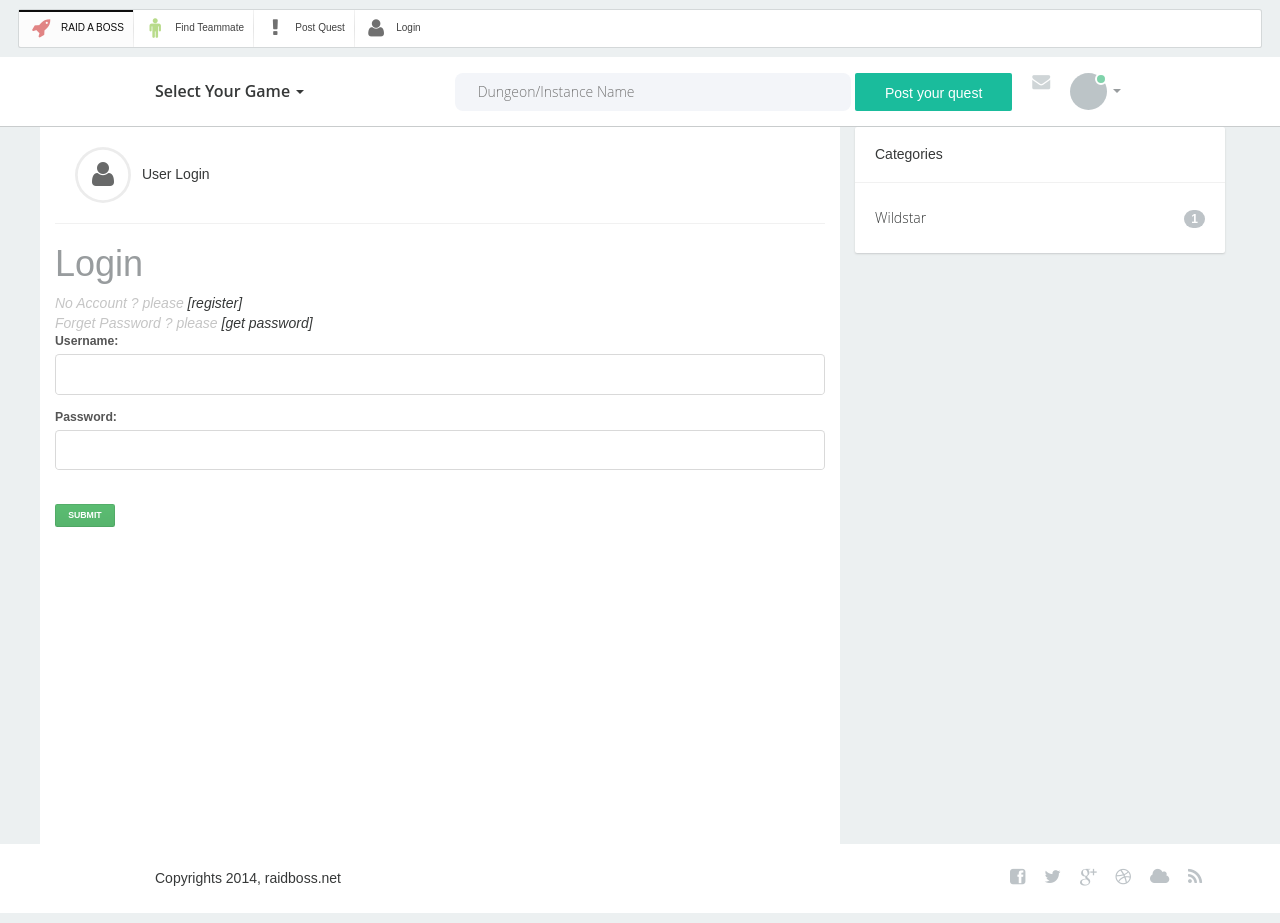
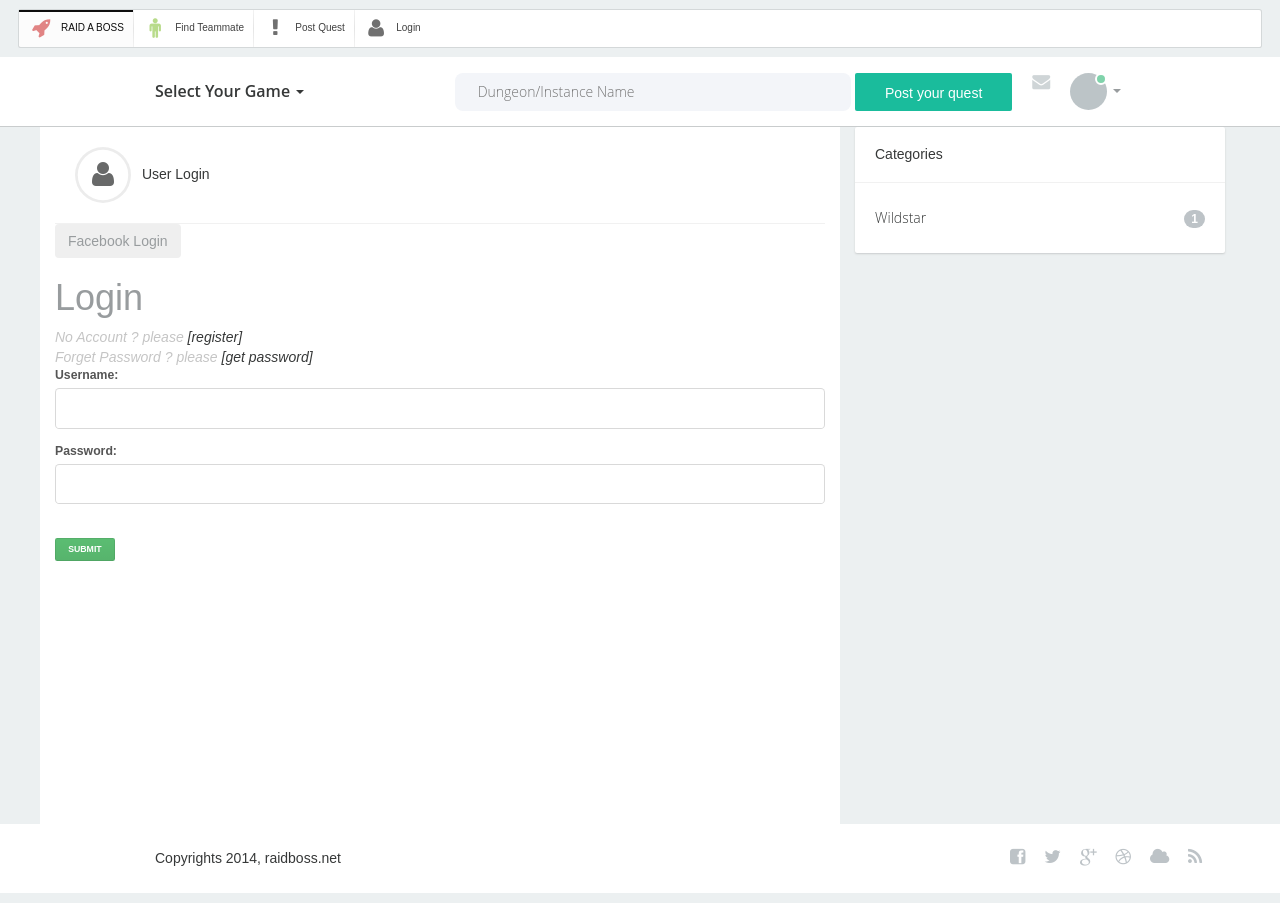
Before and after one commit to langorn/raidboss, a Django app: template teammate/templates/user_login.html in a window 1280 px wide. Run offline with Django 3.2, Linux system fonts and the light colour scheme; tables that the repository leaves empty hold one stand-in row (values such as "Sample post"); the template is opened without the code that fills it: values that come from a table or form of the project are taken from there, most other values are stand-ins (such as "Sample title", 1, 10 or a date in 2020); parts of the project's set-up code (start-up, migrations or seed data) failed here and were passed over; some libraries are stand-ins or nearby versions.

Commit message:
if user not login , then redirect to login page

```diff
--- a/teammate/templates/post_quest.html
+++ b/teammate/templates/post_quest.html
@@ -139,7 +139,7 @@ $(document).ready(function(){
 
                         <div class="dropdown gameList">
                                 <a data-toggle="dropdown" id="theGame" href="#" class="dropdown-toggle" >Select Your Game</a> <b class="caret"></b>
-                                <ul class="dropdown-menu" role="menu">
+                                <ul class="dropdown-menu gameList" role="menu">
 
 
 									{% for g in game %}
--- a/teammate/templates/teammate/index.html
+++ b/teammate/templates/teammate/index.html
@@ -169,6 +169,10 @@ $(document).ready(function(){
                                 <a data-toggle="dropdown" href="#"><img src="{% static "images/avatar.jpg" %}" alt="" /></a> <b class="caret"></b>
                                 <div class="status green">&nbsp;</div>
                                 <ul class="dropdown-menu" role="menu">
+   									{% if user.is_authenticated %}
+                                     <li role="presentation" style="border-bottom:1px solid #CECECE;margin-bottom:5px;"><a role="menuitem" tabindex="-1" href="#">{{user}}</a></li>
+                                    {% endif %}
+
                                     <li role="presentation"><a role="menuitem" tabindex="-1" href="#">My Profile</a></li>
                                     <li role="presentation"><a role="menuitem" tabindex="-2" href="#">Inbox</a></li>
                                     <li role="presentation"><a role="menuitem" tabindex="-3" href="#">Log Out</a></li>
--- a/teammate/templates/topic.html
+++ b/teammate/templates/topic.html
@@ -88,7 +88,7 @@
 <script>
 
 $(document).ready(function(){
-  $('li ').click(function(){
+  $('.gameList li ').click(function(){
 
   var keyword = $(this).text();
   var gameId = $(this).find('a').attr('no');
--- a/teammate/templates/user_login.html
+++ b/teammate/templates/user_login.html
@@ -19,7 +19,7 @@
     <link rel="stylesheet" type="text/css" href="{% static "js/semantic/collections/message.min.css" %} " >
     <link rel="stylesheet" type="text/css" href="{% static "js/semantic/collections/table.min.css" %} " >
     <link rel="stylesheet" type="text/css" href="{% static "js/semantic/css/semantic.min.css" %} " >
-
+    <link href='http://fonts.googleapis.com/css?family=Fjalla+One' rel='stylesheet' type='text/css'>
 
     <link href="{% static "css/bootstrap.min.css" %} " rel="stylesheet">
 
@@ -90,7 +90,7 @@
 <script>
 
 $(document).ready(function(){
-  $('li ').click(function(){
+  $('.gameList li ').click(function(){
 
   var keyword = $(this).text();
   var gameId = $(this).find('a').attr('no');
@@ -165,9 +165,17 @@ $(document).ready(function(){
                       <div class="accsection">
 
                             <div id="container" style="min-height:600px;">
-{% if user.is_authenticated %}
-  {{user}}
-{% endif %}
+
+                              <button class="btn btn-fb">Facebook Login</button>
+
+<div>
+  {% if user.is_authenticated %}
+   <span style="font-family: 'Fjalla One', sans-serif;"> {{user}} </span> <button type="button" class="btn btn-default navbar-btn">Sign out</button>
+  {% endif %}
+</div>
+{% if not user.is_authenticated %}
+
+
                             <div class="userPanel">
                             <h1>Login</h1>
                             <div style="color:#c5c5c5"><i> No Account ? please <a href="/register/">[register]</a></i></div>
@@ -192,6 +200,9 @@ $(document).ready(function(){
                                     </form>
                                 </div>
                             </div>
+
+
+{% endif %}
                         </div>
 
                 </div>
--- a/teammate/views.py
+++ b/teammate/views.py
@@ -132,6 +132,10 @@ def post_quest(request):
 		return render_to_response('post_quest.html',{'topic_form':topic_form, 'items_forms':items_forms, 'game':game},context)
 
 def post_verify(request):
+
+	if not user:
+		return HttpResponseRedirect('/login/?next=/')
+
 	if request.method == 'POST':
 		instanceNo = request.POST.get('Instance')
 		instances = Instance.objects.get(pk=instanceNo)
```
